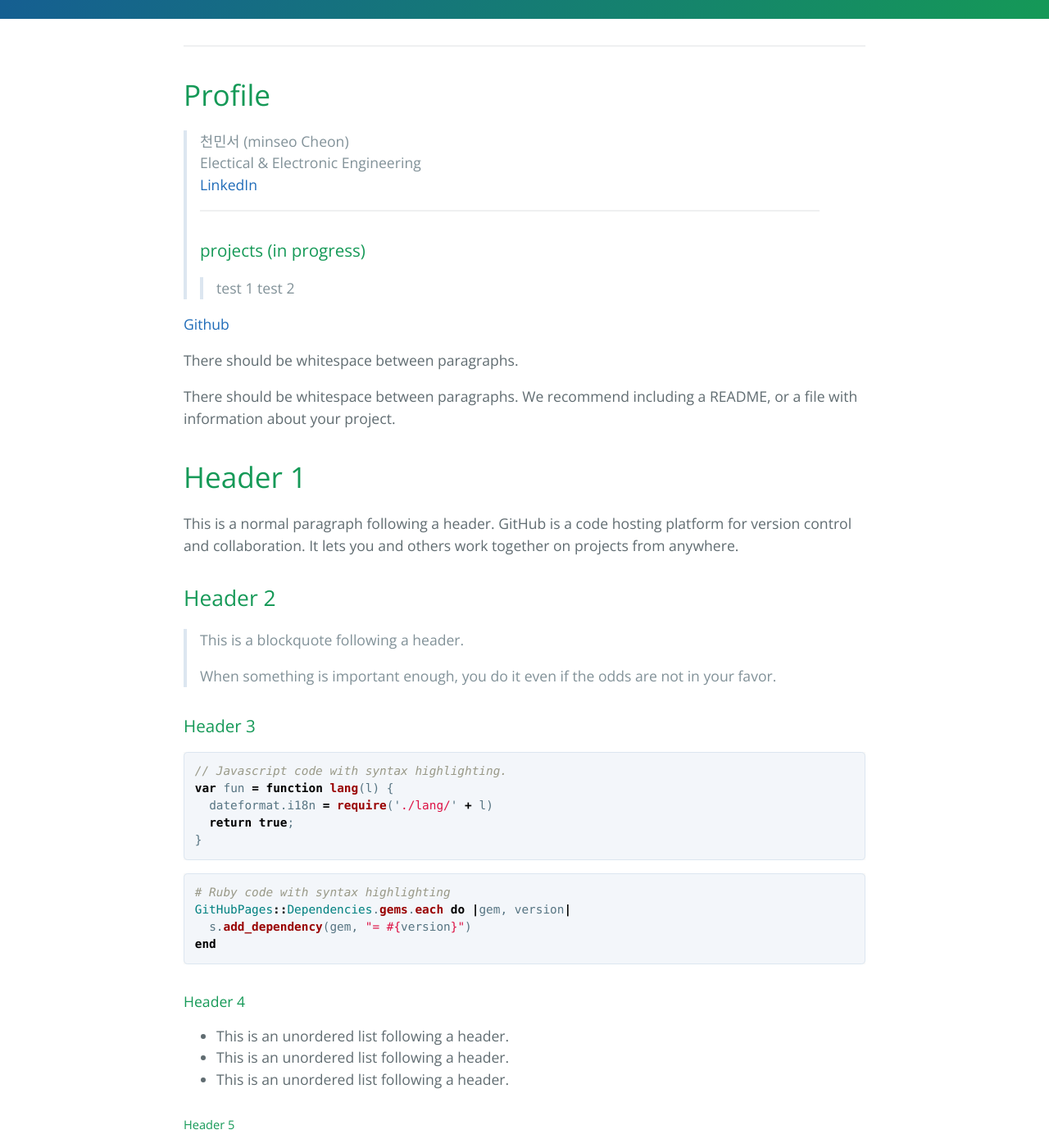
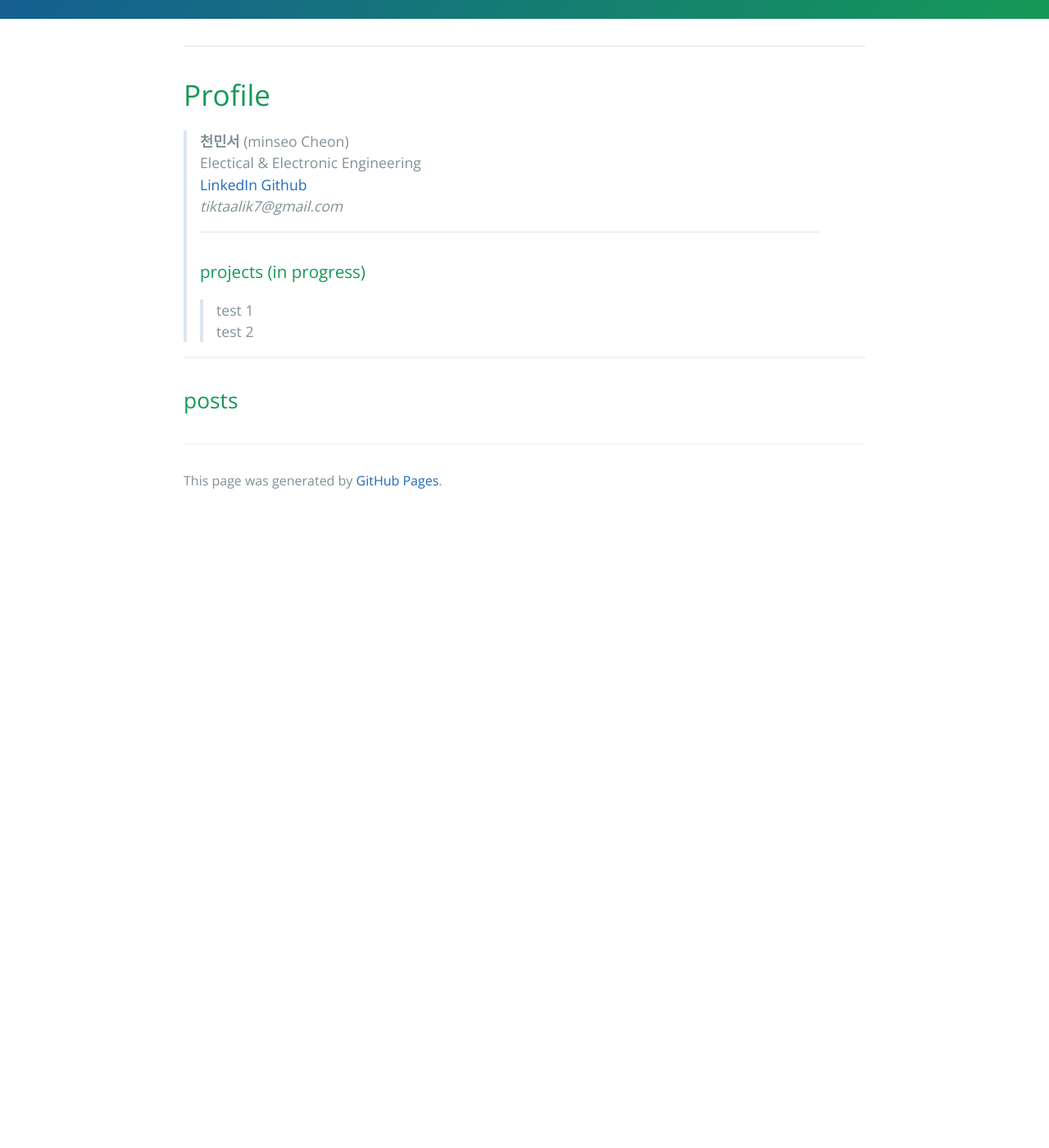
Before and after one commit to tiktaalik7/tiktaalik7.github.io, a Jekyll site: the page built from index.md, in a window 1280 px wide and 1400 px high, scrolled down 294 px. Shown: the whole window at 82% size. Built offline with Jekyll 4.4.1, drawn with Linux system fonts in a browser that asks for light colours; after the commit the page ends 924 px from its top, so only the background shows below that; some of the changed text lies outside the part shown.

````diff
--- a/_config.yml
+++ b/_config.yml
@@ -1,5 +1,5 @@
-title: MinSeo Cheon
-description: Server-side, Cloud Engineer
+title: Hello World!
+description: document my life
 show_downloads: false
 google_analytics:
 theme: jekyll-theme-cayman
--- a/index.md
+++ b/index.md
@@ -5,128 +5,15 @@ layout: default
 * * *
 
 # Profile
-> 천민서 (minseo Cheon)
+> **천민서** (minseo Cheon)
 > Electical & Electronic Engineering
-> [LinkedIn](https://www.linkedin.com/in/%EB%AF%BC%EC%84%9C-%EC%B2%9C-5a797523a/)
+> [LinkedIn](https://www.linkedin.com/in/%EB%AF%BC%EC%84%9C-%EC%B2%9C-5a797523a/) [Github](https://github.com/tiktaalik7)
+> _tiktaalik7@gmail.com_
 * * *
 > ### projects (in progress)
 >> test 1
 >> test 2
 
-[Github](https://github.com/tiktaalik7)
-
-There should be whitespace between paragraphs.
-
-There should be whitespace between paragraphs. We recommend including a README, or a file with information about your project.
-
-# Header 1
-
-This is a normal paragraph following a header. GitHub is a code hosting platform for version control and collaboration. It lets you and others work together on projects from anywhere.
-
-## Header 2
-
-> This is a blockquote following a header.
->
-> When something is important enough, you do it even if the odds are not in your favor.
-
-### Header 3
-
-```js
-// Javascript code with syntax highlighting.
-var fun = function lang(l) {
-  dateformat.i18n = require('./lang/' + l)
-  return true;
-}
-```
-
-```ruby
-# Ruby code with syntax highlighting
-GitHubPages::Dependencies.gems.each do |gem, version|
-  s.add_dependency(gem, "= #{version}")
-end
-```
-
-#### Header 4
-
-*   This is an unordered list following a header.
-*   This is an unordered list following a header.
-*   This is an unordered list following a header.
-
-##### Header 5
-
-1.  This is an ordered list following a header.
-2.  This is an ordered list following a header.
-3.  This is an ordered list following a header.
-
-###### Header 6
-
-| head1        | head two          | three |
-|:-------------|:------------------|:------|
-| ok           | good swedish fish | nice  |
-| out of stock | good and plenty   | nice  |
-| ok           | good `oreos`      | hmm   |
-| ok           | good `zoute` drop | yumm  |
-
-### There's a horizontal rule below this.
-
 * * *
 
-### Here is an unordered list:
-
-*   Item foo
-*   Item bar
-*   Item baz
-*   Item zip
-
-### And an ordered list:
-
-1.  Item one
-1.  Item two
-1.  Item three
-1.  Item four
-
-### And a nested list:
-
-- level 1 item
-  - level 2 item
-  - level 2 item
-    - level 3 item
-    - level 3 item
-- level 1 item
-  - level 2 item
-  - level 2 item
-  - level 2 item
-- level 1 item
-  - level 2 item
-  - level 2 item
-- level 1 item
-
-### Small image
-
-![Octocat](https://github.githubassets.com/images/icons/emoji/octocat.png)
-
-### Large image
-
-![Branching](imgs/thumbnail.png)
-
-
-### Definition lists can be used with HTML syntax.
-
-<dl>
-<dt>Name</dt>
-<dd>Godzilla</dd>
-<dt>Born</dt>
-<dd>1952</dd>
-<dt>Birthplace</dt>
-<dd>Japan</dd>
-<dt>Color</dt>
-<dd>Green</dd>
-</dl>
-
-```
-Long, single-line code blocks should not wrap. They should horizontally scroll if they are too long. This line should be long enough to demonstrate this.
-```
-
-```
-The final element.
-```
+## posts
````
